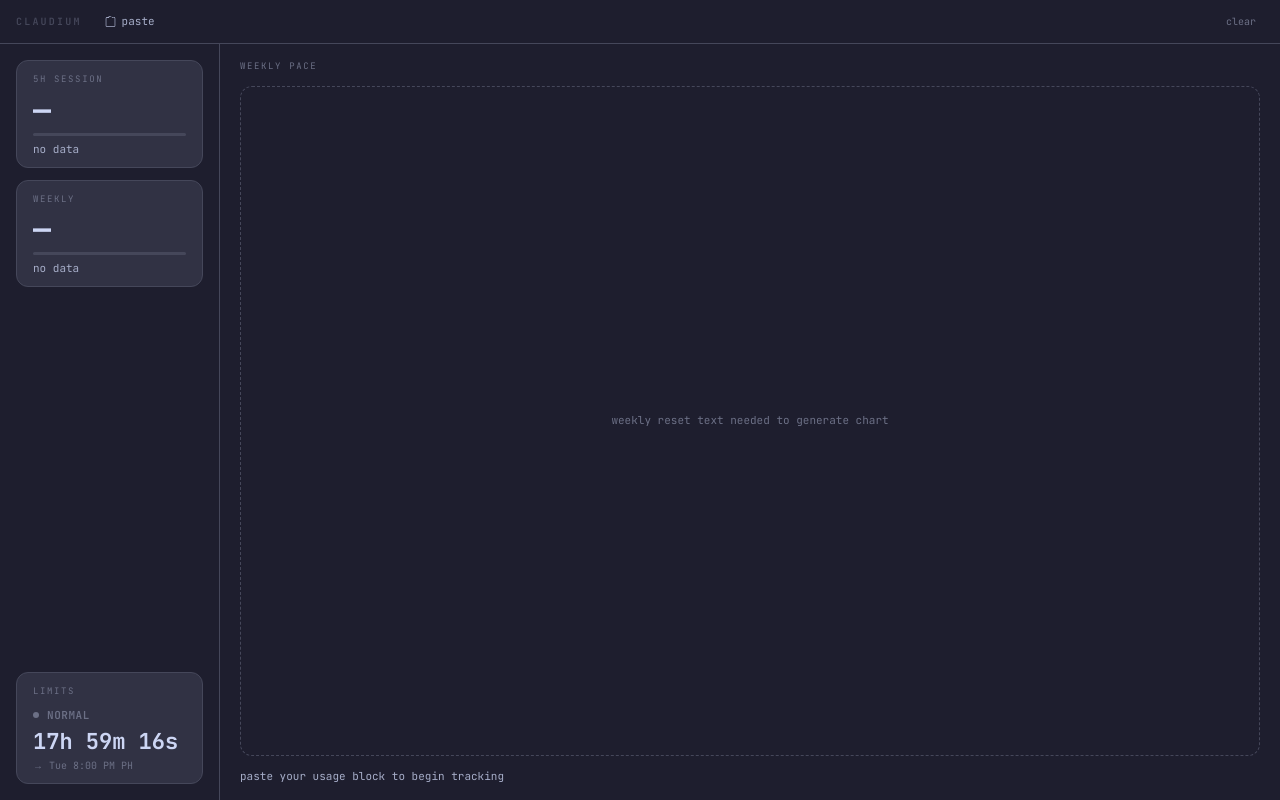
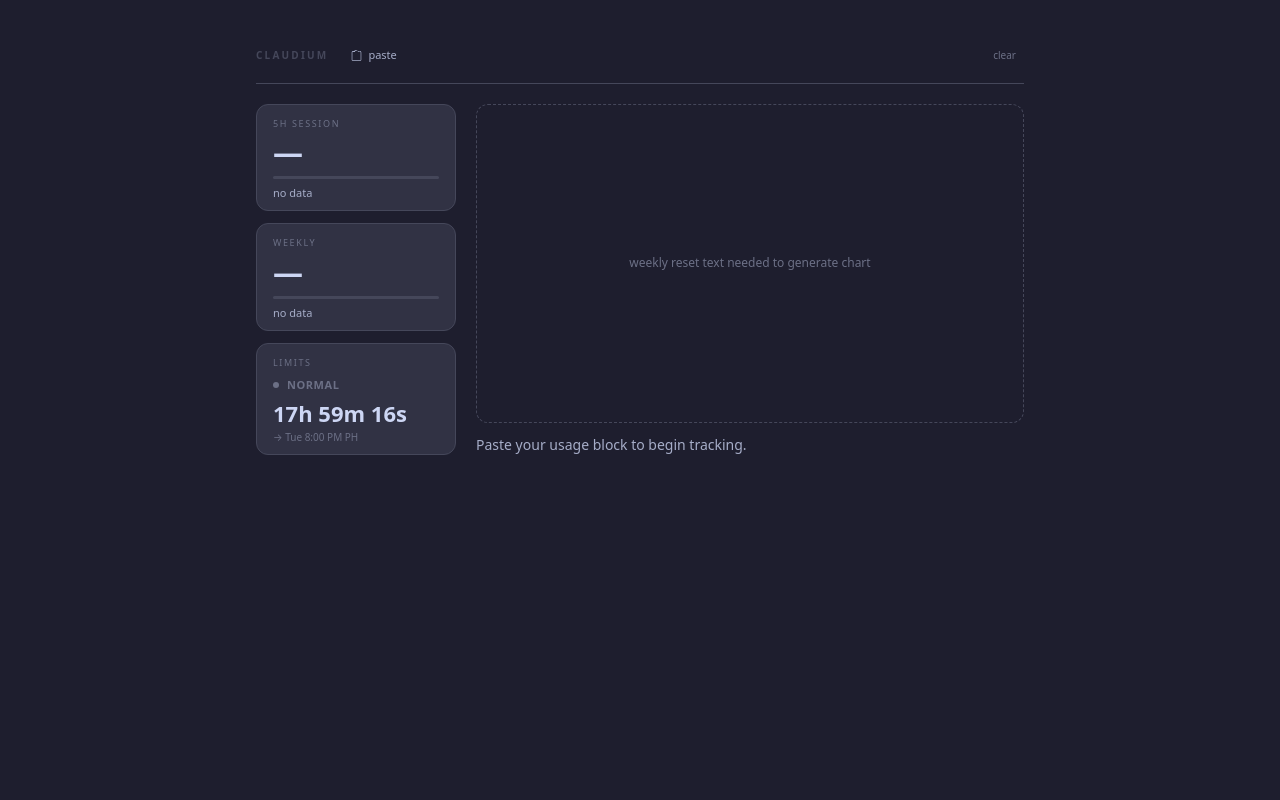
Before and after one commit to yanicells/claude-usage, a Next.js app: page / in a window 1280 px wide. Built offline with nearby package versions, Linux system fonts and the light colour scheme.

Commit message:
feat: add more design changes

```diff
--- a/app/globals.css
+++ b/app/globals.css
@@ -15,9 +15,6 @@
   --color-ctp-red:      #f38ba8;
   --color-ctp-yellow:   #f9e2af;
   --color-ctp-peach:    #fab387;
-
-  --font-sans: var(--font-jb);
-  --font-mono: var(--font-jb);
 }
 
 * {
@@ -27,12 +24,16 @@
 body {
   background: #1e1e2e;
   color: #cdd6f4;
-  font-family: var(--font-jb), monospace;
-  height: 100%;
-}
-
-html {
-  height: 100%;
+  font-family:
+    ui-sans-serif,
+    system-ui,
+    -apple-system,
+    BlinkMacSystemFont,
+    "Segoe UI",
+    Roboto,
+    "Helvetica Neue",
+    Arial,
+    sans-serif;
 }
 
 ::selection {
--- a/app/layout.tsx
+++ b/app/layout.tsx
@@ -1,12 +1,5 @@
 import type { Metadata } from "next";
-import { JetBrains_Mono } from "next/font/google";
 import "./globals.css";
-
-const jbMono = JetBrains_Mono({
-  variable: "--font-jb",
-  subsets: ["latin"],
-  weight: ["400", "500", "600", "700"],
-});
 
 export const metadata: Metadata = {
   title: "Claudium",
@@ -17,7 +10,7 @@ export default function RootLayout({
   children,
 }: Readonly<{ children: React.ReactNode }>) {
   return (
-    <html lang="en" className={`${jbMono.variable} h-full antialiased`}>
+    <html lang="en" className="h-full antialiased">
       <body className="h-full">{children}</body>
     </html>
   );
--- a/components/dashboard/dashboard-client.tsx
+++ b/components/dashboard/dashboard-client.tsx
@@ -26,13 +26,13 @@ function clamp(n: number): number {
 }
 
 function feedbackLine(delta: number | null): string {
-  if (delta === null) return "paste your usage block to begin tracking";
+  if (delta === null) return "Paste your usage block to begin tracking.";
   const abs = Math.abs(delta);
   const sessions = Math.round((abs / 14) * 2) / 2;
   const label = sessions === 1 ? "session" : "sessions";
-  if (delta < 0) return `under pace by ${abs}% — ~${sessions} ${label} of room left`;
-  if (delta > 0) return `over pace by ${delta}% — ease back (~${sessions} ${label} over)`;
-  return "on pace — keep it steady";
+  if (delta < 0) return `Under pace by ${abs}% — ~${sessions} ${label} of room left.`;
+  if (delta > 0) return `Over pace by ${delta}% — ease back (~${sessions} ${label} over).`;
+  return "On pace — keep it steady.";
 }
 
 // ─── progress bar ────────────────────────────────────────────────────────────
@@ -130,7 +130,7 @@ function ModePanel({
       <p className="text-[9px] uppercase tracking-[0.18em] text-ctp-overlay0">limits</p>
       <div className="flex items-center gap-2">
         <span
-          className={`h-1.5 w-1.5 rounded-full flex-shrink-0 ${
+          className={`h-1.5 w-1.5 rounded-full shrink-0 ${
             isFaster ? "bg-ctp-yellow animate-pulse" : "bg-ctp-overlay0"
           }`}
         />
@@ -167,8 +167,8 @@ function PacingChart({
 }) {
   if (points.length === 0) {
     return (
-      <div className="flex-1 min-h-0 flex items-center justify-center rounded-xl border border-dashed border-ctp-surface1">
-        <p className="text-[11px] text-ctp-overlay0">weekly reset text needed to generate chart</p>
+      <div className="flex-1 flex items-center justify-center rounded-xl border border-dashed border-ctp-surface1">
+        <p className="text-xs text-ctp-overlay0">weekly reset text needed to generate chart</p>
       </div>
     );
   }
@@ -182,16 +182,16 @@ function PacingChart({
         : "bg-ctp-blue/50";
 
   return (
-    <div className="flex-1 min-h-0 grid grid-cols-7 gap-2">
+    <div className="flex-1 grid grid-cols-7 gap-2 min-h-0">
       {points.map((point) => {
         const isCurrent = point.index === currentIndex;
         const exp = point.expectedCumulativePercent;
 
         return (
-          <div key={point.checkpointIso} className="flex flex-col min-h-0 gap-1.5">
+          <div key={point.checkpointIso} className="flex flex-col gap-1.5">
             {/* bar track */}
             <div
-              className={`flex-1 relative min-h-0 rounded-lg overflow-hidden ${
+              className={`flex-1 relative rounded-lg overflow-hidden ${
                 isCurrent
                   ? "bg-ctp-surface1 ring-1 ring-ctp-blue ring-inset"
                   : "bg-ctp-surface0 border border-ctp-surface1"
@@ -211,15 +211,15 @@ function PacingChart({
               />
             </div>
             {/* labels below bar */}
-            <div className="flex flex-col items-center gap-0.5 flex-shrink-0">
+            <div className="flex flex-col items-center gap-0.5 shrink-0">
               <span
-                className={`text-[11px] font-semibold ${
+                className={`text-xs font-semibold ${
                   isCurrent ? "text-ctp-blue" : "text-ctp-subtext0"
                 }`}
               >
                 {point.dayLabel}
               </span>
-              <span className="text-[9px] text-ctp-overlay0 tabular-nums">{exp}%</span>
+              <span className="text-[11px] text-ctp-overlay0 tabular-nums">{exp}%</span>
             </div>
           </div>
         );
@@ -338,6 +338,21 @@ export function DashboardClient() {
   const projection = weeklyAnchor ? buildWeeklyProjection(weeklyAnchor) : [];
   const currentCheckpoint = getCurrentExpectedCheckpoint(projection, nowPh ?? undefined);
 
+  // Calendar-day index for the highlight — independent of checkpoint time.
+  // Anchors at midnight so Wed 10AM and Wed 8PM both resolve to the same day column.
+  const todayIndex =
+    weeklyAnchor && nowPh
+      ? Math.max(
+          0,
+          Math.min(
+            6,
+            Math.round(
+              nowPh.startOf("day").diff(weeklyAnchor.startOf("day"), "days").days,
+            ),
+          ),
+        )
+      : null;
+
   const comparison =
     weeklyUsed !== null && currentCheckpoint
       ? compareWeeklyPace(weeklyUsed, currentCheckpoint.expectedCumulativePercent)
@@ -346,9 +361,10 @@ export function DashboardClient() {
   // ─── render ──────────────────────────────────────────────────────────────
 
   return (
-    <div className="flex flex-col h-full bg-ctp-base text-ctp-text overflow-hidden">
+    <div className="min-h-screen bg-ctp-base text-ctp-text py-10 px-6">
+      <div className="max-w-3xl mx-auto flex flex-col gap-5">
         {/* top bar */}
-      <div className="h-11 flex-shrink-0 flex items-center border-b border-ctp-surface1 px-4 gap-3">
+        <div className="flex items-center gap-3 pb-3 border-b border-ctp-surface1">
           <span className="text-[10px] tracking-[0.22em] text-ctp-surface1 uppercase select-none font-semibold">
             claudium
           </span>
@@ -363,7 +379,7 @@ export function DashboardClient() {
           </button>
 
           {notice ? (
-          <span className="text-[10px] text-ctp-subtext0 truncate max-w-[240px]">
+            <span className="text-[10px] text-ctp-subtext0 truncate max-w-60">
               {notice}
             </span>
           ) : null}
@@ -379,10 +395,10 @@ export function DashboardClient() {
           </button>
         </div>
 
-      {/* main grid */}
-      <div className="flex-1 flex min-h-0 overflow-hidden">
+        {/* main content — items-stretch so both cols share the same height */}
+        <div className="flex gap-5 items-stretch">
           {/* left column */}
-        <div className="w-[220px] flex-shrink-0 flex flex-col py-4 px-4 gap-3 border-r border-ctp-surface1">
+          <div className="w-50 shrink-0 flex flex-col gap-3">
             <SessionCard
               used={companionState?.sessionUsedPercent ?? null}
               resetText={companionState?.sessionResetText ?? null}
@@ -392,7 +408,6 @@ export function DashboardClient() {
               resetText={companionState?.weeklyResetText ?? null}
               status={comparison?.status ?? null}
             />
-          <div className="flex-1" />
             <ModePanel
               mode={fasterStatus.mode}
               countdown={countdown}
@@ -400,22 +415,20 @@ export function DashboardClient() {
             />
           </div>
 
-        {/* right column */}
-        <div className="flex-1 flex flex-col py-4 px-5 gap-3 min-w-0 overflow-hidden">
-          <p className="flex-shrink-0 text-[9px] uppercase tracking-[0.18em] text-ctp-overlay0">
-            weekly pace
-          </p>
+          {/* right column — flex-col so chart can flex-1 to fill remaining height */}
+          <div className="flex-1 flex flex-col gap-3 min-w-0">
             <PacingChart
               points={projection}
-            currentIndex={currentCheckpoint?.index ?? null}
+              currentIndex={todayIndex}
               actual={weeklyUsed}
               status={comparison?.status ?? null}
             />
-          <p className="flex-shrink-0 text-[11px] text-ctp-subtext0 tabular-nums">
+            <p className="text-sm text-ctp-subtext0 shrink-0">
               {feedbackLine(comparison?.delta ?? null)}
             </p>
           </div>
         </div>
       </div>
+    </div>
   );
 }
```
Lines whose indentation alone changed are shown as unchanged.
